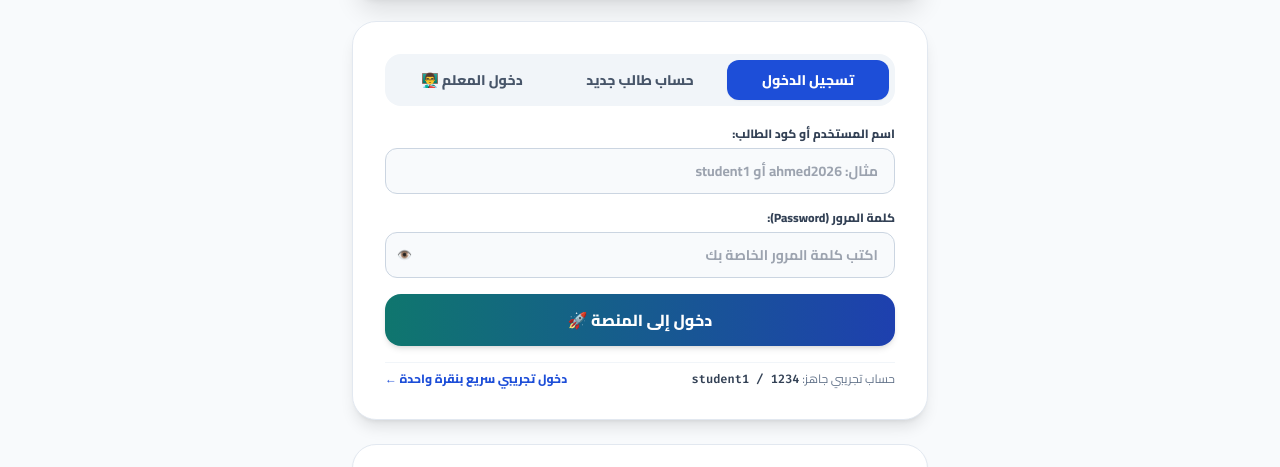
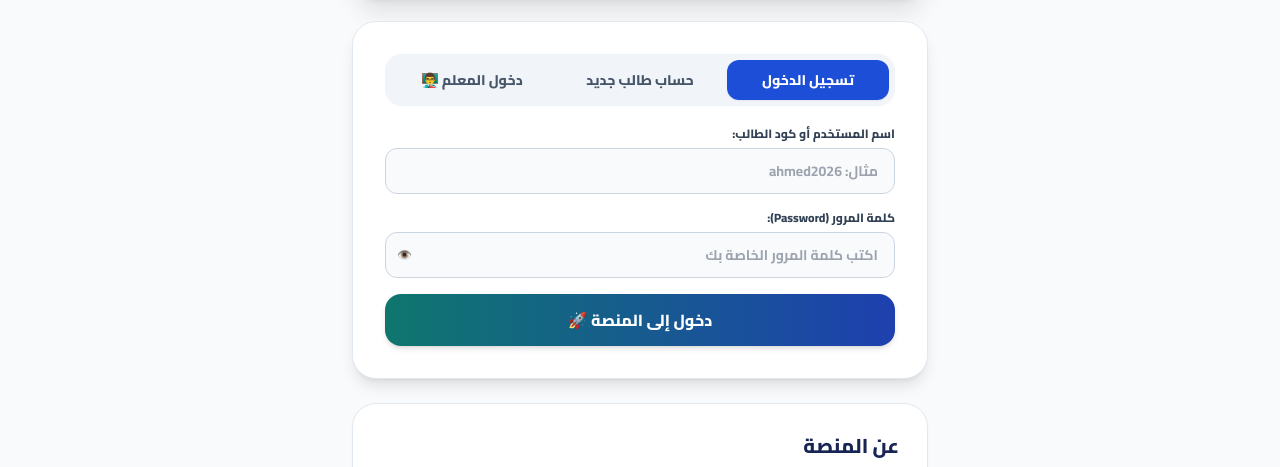
Before and after one commit to ict-walid/ict-walid.github.io, a plain HTML site: page index.html in a window 1280 px wide. Shown: the part 286-753 px from the top of the page. Drawn offline with nearby package versions, Linux system fonts and the light colour scheme; no server answers.

Commit message:
Update login form by removing demo login options
Removed placeholder example and demo login button from the login form.

```diff
--- a/index.html
+++ b/index.html
@@ -377,7 +377,7 @@
               id="login-username"
               required
               autocomplete="username"
-              placeholder="مثال: ahmed2026 أو student1"
+              placeholder="مثال: ahmed2026"
               class="w-full px-4 py-3 rounded-xl border border-slate-300 dark:border-slate-600 bg-slate-50 dark:bg-slate-700 text-sm font-bold text-slate-900 dark:text-white focus:outline-none focus:border-blue-600"
             >
           </div>
@@ -404,12 +404,7 @@
             دخول إلى المنصة 🚀
           </button>
 
-          <div class="pt-2 border-t border-slate-100 dark:border-slate-700 flex flex-col sm:flex-row items-center justify-between gap-2 text-xs text-slate-500 dark:text-slate-400">
-            <span>حساب تجريبي جاهز: <strong class="font-mono text-slate-700 dark:text-slate-200" dir="ltr">student1 / 1234</strong></span>
-            <button type="button" onclick="quickDemoLogin()" class="text-blue-700 dark:text-blue-400 font-extrabold hover:underline">
-              دخول تجريبي سريع بنقرة واحدة ←
-            </button>
-          </div>
+
         </form>
 
         <!-- نموذج 2: إنشاء حساب طالب جديد -->
@@ -2470,9 +2465,7 @@
       applyStudentSession(newStudent);
     }
 
-    function quickDemoLogin() {
-      applyStudentSession(studentsRegistry['student1']);
-    }
+
 
     function handleTeacherLogin(e) {
       e.preventDefault();
```
